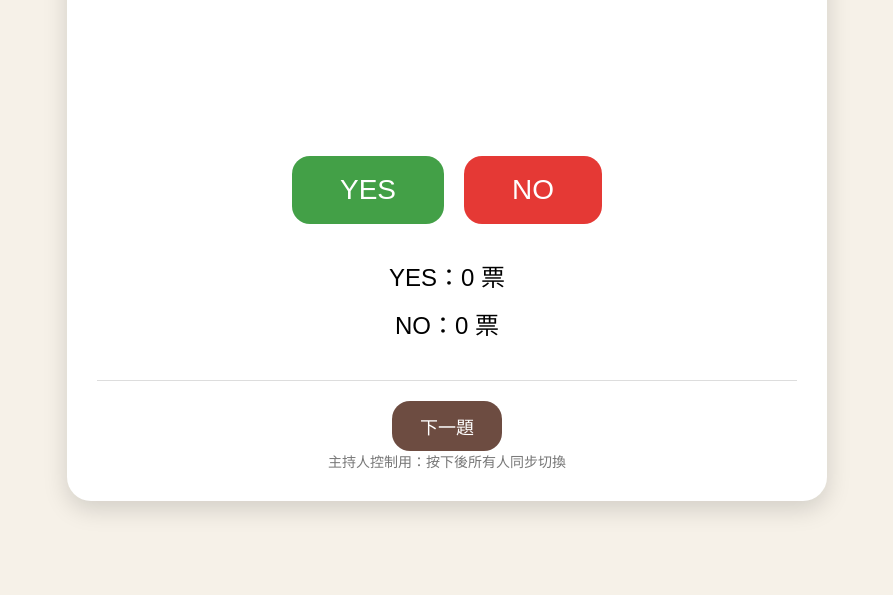
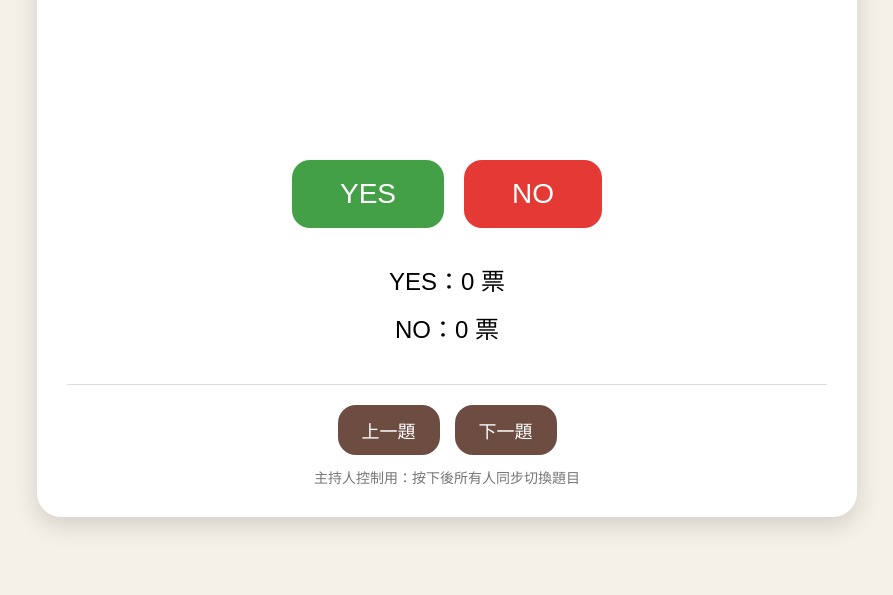
Before and after one commit to YaoTsung-Lin/yesno-test, a website: page public/index.html in a window 1280 px wide. Shown: the part 205-800 px from the top of the page, without its empty margins (193-1086 px from the left). Drawn offline with nearby package versions, Linux system fonts and the light colour scheme; no server answers.

Commit message:
Add files via upload

```diff
--- a/package.json
+++ b/package.json
@@ -2,7 +2,6 @@
 {
   "name": "yesno-vote-system",
   "version": "1.0.0",
-  "description": "YES NO 即時投票系統",
   "main": "server.js",
   "scripts": {
     "start": "node server.js"
--- a/public/index.html
+++ b/public/index.html
@@ -22,7 +22,7 @@ body{
 
 .card{
   width:90%;
-  max-width:700px;
+  max-width:760px;
   background:white;
   border-radius:24px;
   padding:30px;
@@ -35,9 +35,10 @@ h1{
 }
 
 .question{
-  font-size:34px;
+  font-size:32px;
   margin:35px 0;
-  min-height:100px;
+  min-height:120px;
+  line-height:1.6;
 }
 
 .vote-buttons{
@@ -53,6 +54,7 @@ button{
   padding:18px 48px;
   font-size:28px;
   cursor:pointer;
+  transition:0.2s;
 }
 
 button:hover{
@@ -69,11 +71,11 @@ button:hover{
   color:white;
 }
 
-.next{
+.control{
   background:#6d4c41;
   color:white;
   font-size:18px;
-  padding:12px 28px;
+  padding:12px 24px;
 }
 
 .result{
@@ -87,9 +89,17 @@ button:hover{
   padding-top:20px;
 }
 
+.control-buttons{
+  display:flex;
+  justify-content:center;
+  gap:15px;
+  flex-wrap:wrap;
+}
+
 .small{
   color:#777;
   font-size:14px;
+  margin-top:12px;
 }
 
 </style>
@@ -117,11 +127,16 @@ button:hover{
 </div>
 
 <div class="admin">
-  <button class="next" onclick="nextQuestion()">下一題</button>
+
+  <div class="control-buttons">
+    <button class="control" onclick="prevQuestion()">上一題</button>
+    <button class="control" onclick="nextQuestion()">下一題</button>
+  </div>
 
   <div class="small">
-    主持人控制用：按下後所有人同步切換
+    主持人控制用：按下後所有人同步切換題目
   </div>
+
 </div>
 
 </div>
@@ -154,6 +169,10 @@ function nextQuestion(){
   socket.emit("nextQuestion");
 }
 
+function prevQuestion(){
+  socket.emit("prevQuestion");
+}
+
 </script>
 
 </body>
```
Also changed, not shown: server.js (+17 -8 lines).
